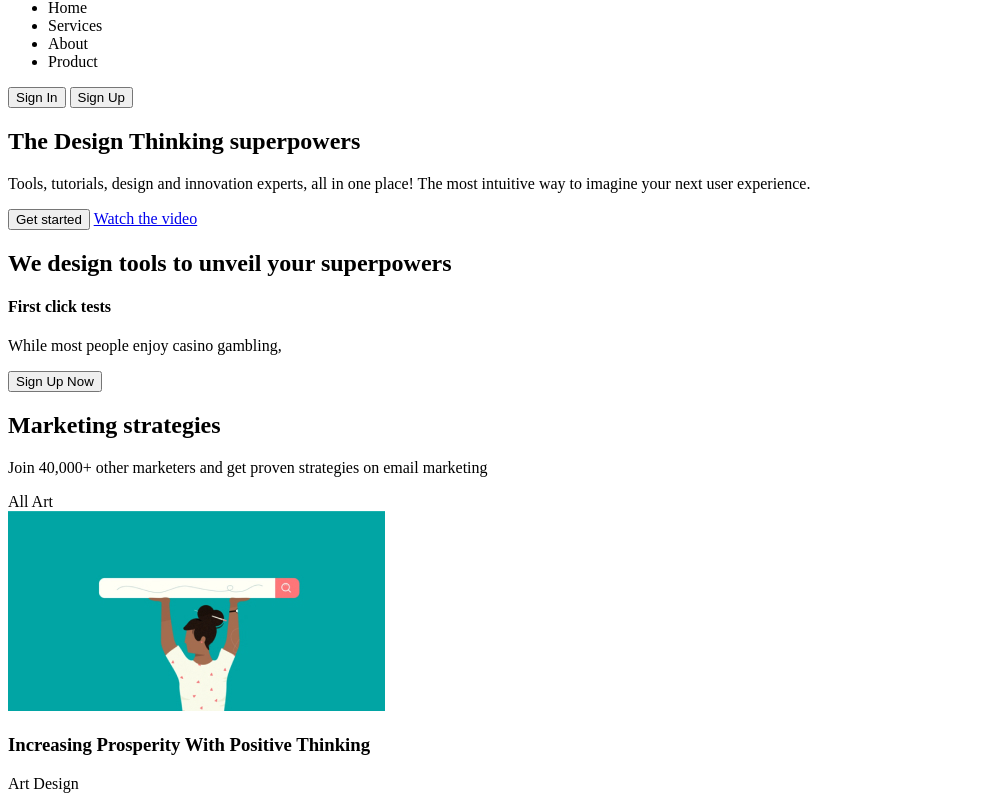
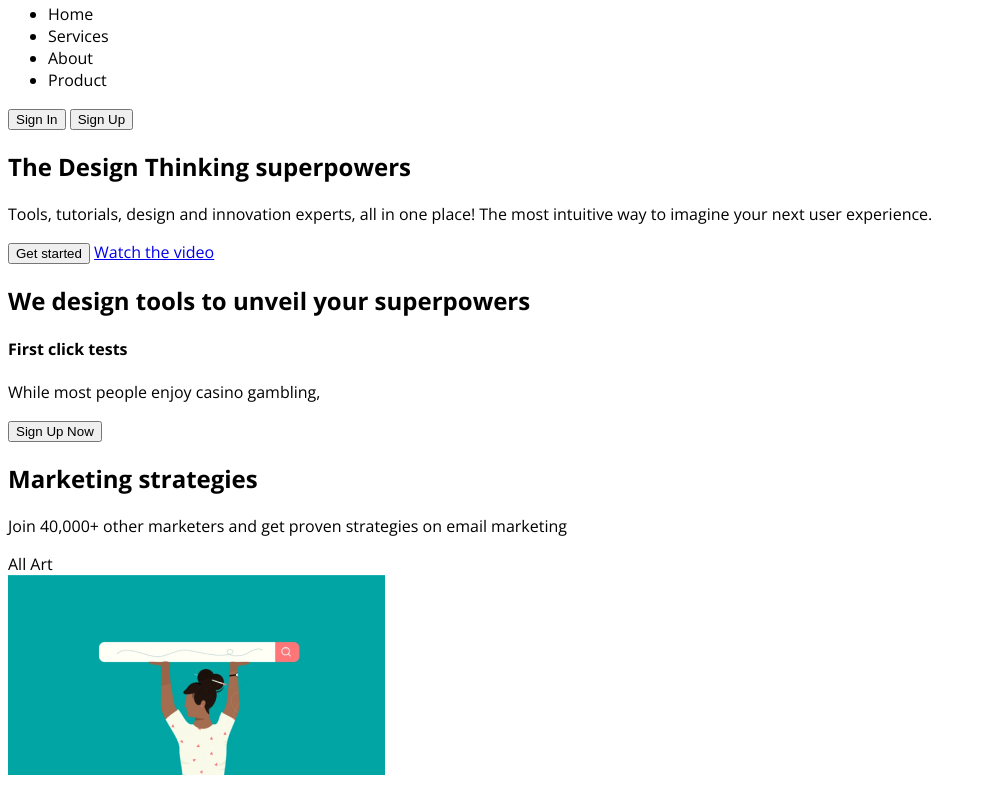
Before and after one commit to coinlawyer/friday-live-coding, a plain HTML site: page index.html in a window 1280 px wide. Shown: the part 43-839 px from the top of the page, without its empty margins (0-988 px from the left). Drawn offline with nearby package versions, Linux system fonts and the light colour scheme.

Commit message:
feat: add basic fonts

```diff
--- a/index.css
+++ b/index.css
@@ -0,0 +1,9 @@
+html {
+    font-size: 10px;
+
+}
+body {
+    font-size: 1.6rem;
+    font-family: 'Open Sans', Veranda, sans-serif;
+}
+font-family: 'Poppins', sans-serif;
--- a/index.html
+++ b/index.html
@@ -5,6 +5,7 @@
     <meta name="viewport" content="width=device-width, initial-scale=1.0">
     <meta http-equiv="X-UA-Compatible" content="ie=edge">
     <title>Friday Live Coding</title>
+    <link href="https://fonts.googleapis.com/css?family=Open+Sans:400,700|Poppins:400,700&display=swap" rel="stylesheet">
     <link rel="stylesheet" href="./index.css">
 </head>
 <body>
```
